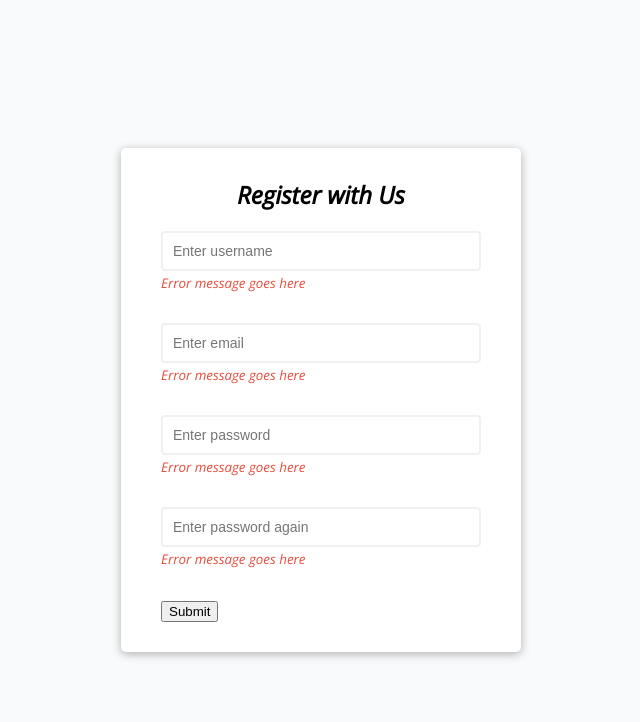
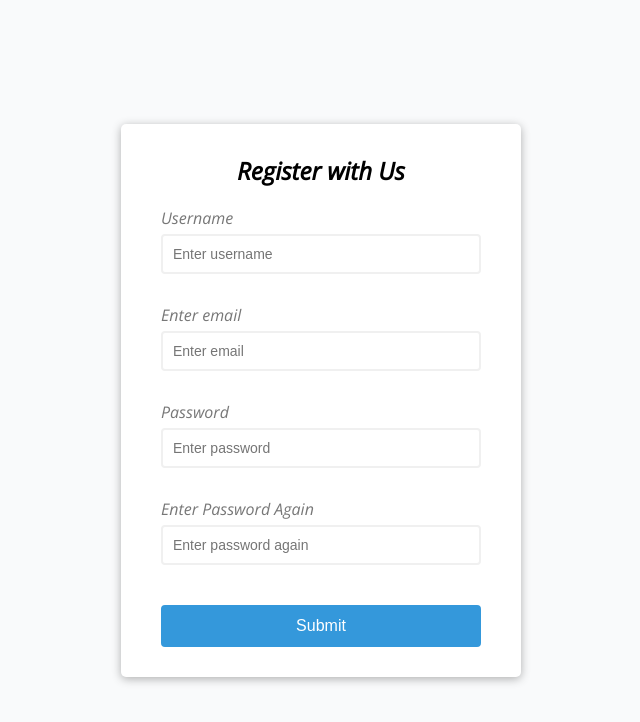
Before and after one commit to gdhaliwal22/form-validator, a plain HTML site: page index.html in a window 1280 px wide. Shown: the whole page, without its empty margins (319-959 px from the left). Drawn offline with nearby package versions, Linux system fonts and the light colour scheme.

Commit message:
styled form

```diff
--- a/index.html
+++ b/index.html
@@ -11,22 +11,22 @@
       <form id="form" class="form">
         <h2>Register with Us</h2>
         <div class="form-control">
-          <label for="username" Username></label>
+          <label for="username">Username</label>
           <input type="text" id="username" placeholder="Enter username" />
           <small>Error message goes here</small>
         </div>
         <div class="form-control">
-          <label for="email" Email></label>
+          <label for="email">Enter email</label>
           <input type="text" id="email" placeholder="Enter email" />
           <small>Error message goes here</small>
         </div>
         <div class="form-control">
-          <label for="password" Password></label>
+          <label for="password">Password</label>
           <input type="text" id="password" placeholder="Enter password" />
           <small>Error message goes here</small>
         </div>
         <div class="form-control">
-          <label for="password2" Confirm Password></label>
+          <label for="password2">Enter Password Again</label>
           <input
             type="text"
             id="password2"
--- a/style.css
+++ b/style.css
@@ -71,4 +71,25 @@ h2 {
 
 .form-control small {
   color: var(--error-color);
+  position: absolute;
+  bottom: 0;
+  left: 0;
+  visibility: hidden;
 }
+
+.form-control.error small {
+  visibility: visible;
+}
+
+.form button {
+  cursor: pointer;
+  background-color: #3498db;
+  border: 2px solid #3498db;
+  border-radius: 4px;
+  color: #fff;
+  display: block;
+  font-size: 16px;
+  padding: 10px;
+  margin-top: 20px;
+  width: 100%;
+}
```
